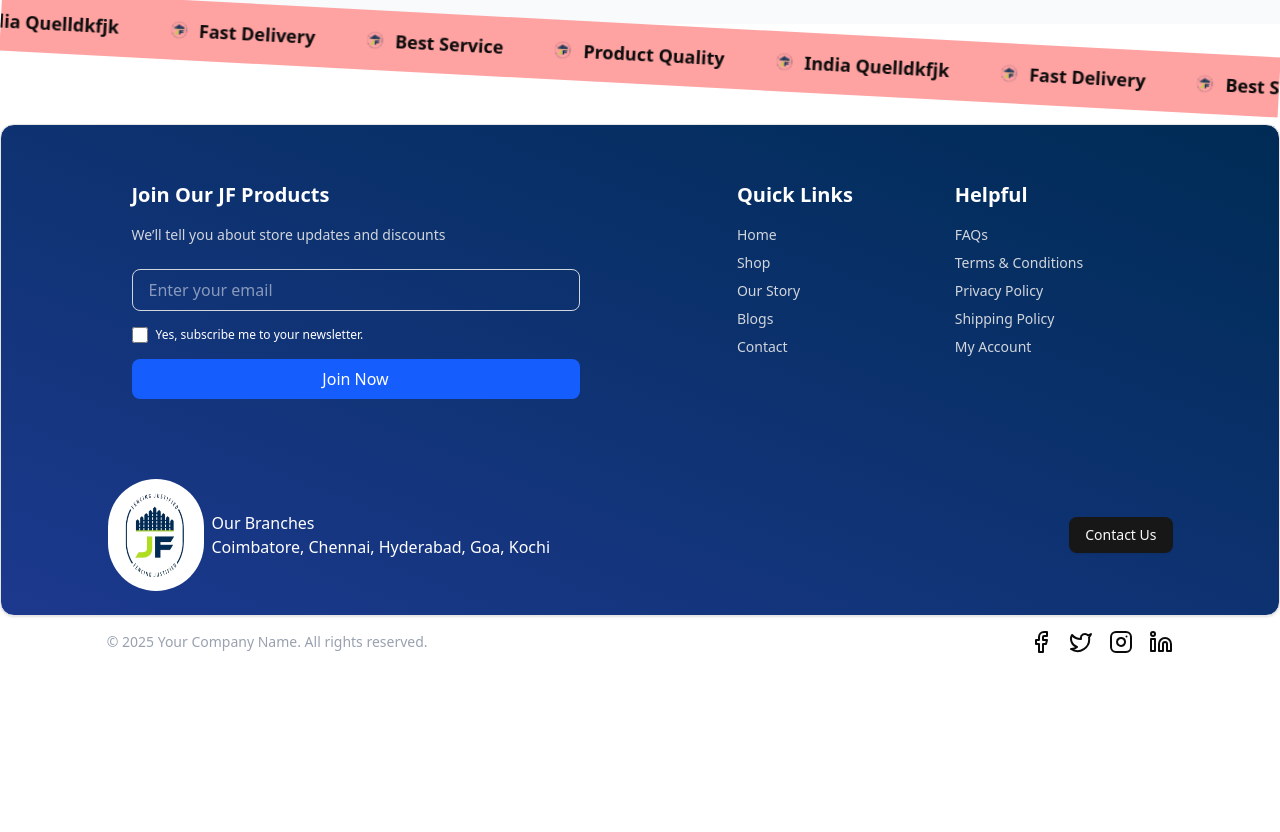
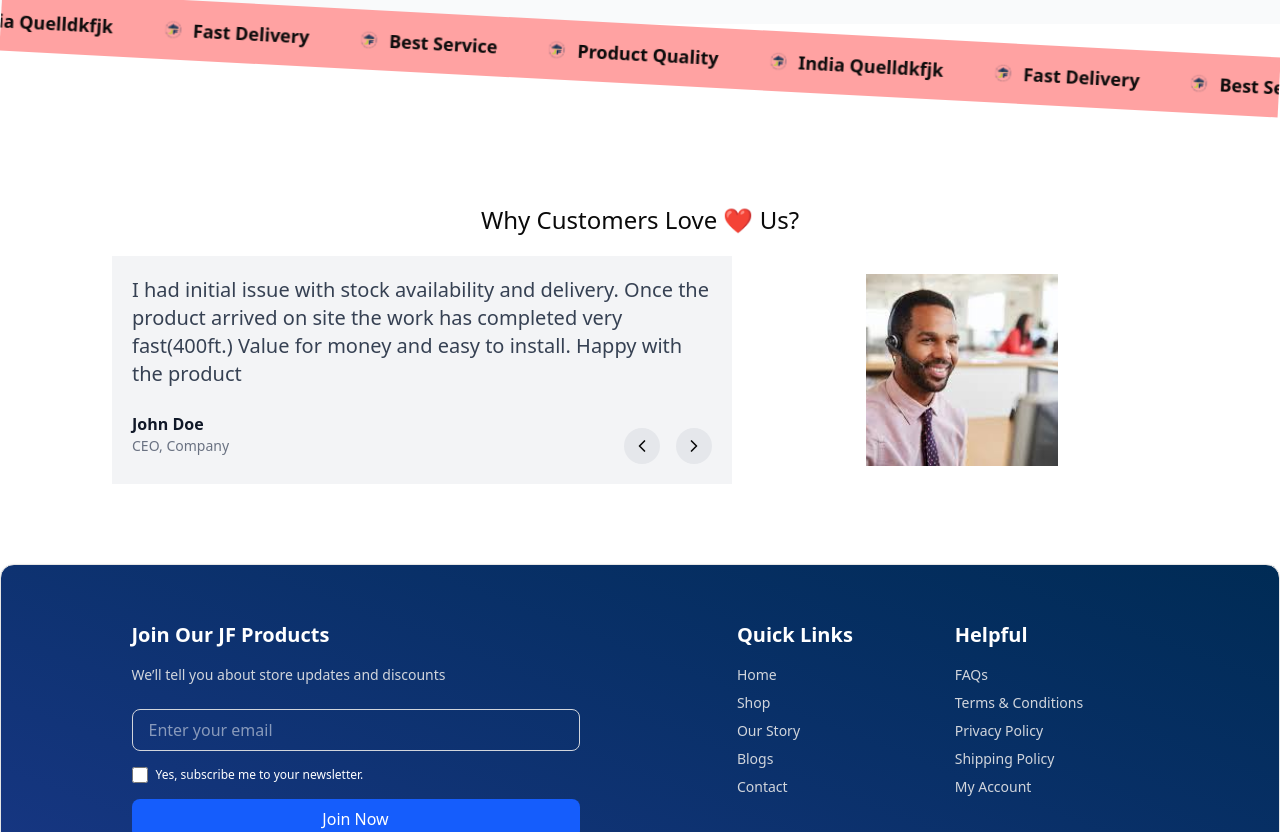
Before and after one commit to mdrasel97/agroKart-task, a Next.js app: page / in a window 1280 px wide. Shown: the part 2288-3120 px from the top of the page. Before the commit the page ends 2956 px from the top, so only its background shows below. Built offline with nearby package versions, Linux system fonts and the light colour scheme.

Commit message:
customer review section added

```diff
--- a/src/app/page.js
+++ b/src/app/page.js
@@ -15,6 +15,7 @@ import LandscapeProducts from "./pages/landscapeProducts/LandscapeProducts";
 import TrustedCustomers from "./pages/trastedCustomer/TrustedCustomers";
 import WhyChooseUs from "./pages/whyChooseUs/WhyChooseUs";
 import MarqueePage from "./pages/marquee/MarqueePage";
+import CustomerReviews from "./pages/customerReviews/CustomerReviews";
 
 export default function Home() {
   const [products, setProducts] = useState([]);
@@ -85,6 +86,7 @@ export default function Home() {
       <TrustedCustomers />
       <WhyChooseUs />
       <MarqueePage />
+      <CustomerReviews />
     </div>
   );
 }
--- /dev/null
+++ b/src/app/pages/customerReviews/CustomerReviews.jsx
@@ -0,0 +1,87 @@
+"use client";
+
+import React, { useState } from "react";
+import Image from "next/image";
+import { Card, CardContent } from "@/components/ui/card";
+import { ChevronLeft, ChevronRight } from "lucide-react";
+
+export default function CustomerReviews() {
+  const reviews = [
+    {
+      name: "John Doe",
+      position: "CEO, Company",
+      text: "I had initial issue with stock availability and delivery. Once the product arrived on site the work has completed very fast(400ft.) Value for money and easy to install. Happy with the product",
+      image: "/assets/customer1.jpeg",
+    },
+    {
+      name: "Jane Smith",
+      position: "Marketing Head",
+      text: "I had initial issue with stock availability and delivery. Once the product arrived on site the work has completed very fast(400ft.) Value for money and easy to install. Happy with the product",
+      image: "/assets/customer.jpeg",
+    },
+    {
+      name: "Mike Johnson",
+      position: "Developer",
+      text: "I had initial issue with stock availability and delivery. Once the product arrived on site the work has completed very fast(400ft.) Value for money and easy to install. Happy with the product",
+      image: "/assets/customer3.jpg",
+    },
+  ];
+
+  const [current, setCurrent] = useState(0);
+
+  const nextSlide = () =>
+    setCurrent(current === reviews.length - 1 ? 0 : current + 1);
+  const prevSlide = () =>
+    setCurrent(current === 0 ? reviews.length - 1 : current - 1);
+
+  return (
+    <section className="max-w-6xl mx-auto py-10 px-6 mt-20">
+      <h2 className="text-center text-2xl mb-5">Why Customers Love ❤️ Us?</h2>
+      <CardContent className="flex flex-col md:flex-row items-center gap-6">
+        {/* Left: Customer Review */}
+        <div className="md:w-3/5 bg-gray-100 p-5">
+          <p className="text-lg md:text-xl text-gray-700 dark:text-gray-200 mb-4">
+            {reviews[current].text}
+          </p>
+          <div className="flex items-center justify-between">
+            <div>
+              <h3 className="text-md font-bold text-gray-900 dark:text-white">
+                {reviews[current].name}
+              </h3>
+              <p className="text-sm text-gray-500">
+                {reviews[current].position}
+              </p>
+            </div>
+            {/* Carousel Controls */}
+            <div className="flex items-center space-x-4 mt-6">
+              <button
+                onClick={prevSlide}
+                className="p-2 bg-gray-200 rounded-full hover:bg-gray-300"
+              >
+                <ChevronLeft className="w-5 h-5" />
+              </button>
+              <button
+                onClick={nextSlide}
+                className="p-2 bg-gray-200 rounded-full hover:bg-gray-300"
+              >
+                <ChevronRight className="w-5 h-5" />
+              </button>
+            </div>
+          </div>
+        </div>
+
+        {/* Right: Customer Image */}
+        <div className="md:w-2/5 flex justify-center ">
+          <div className="w-48 h-48 relative overflow-hidden bg-gray-100 p-5">
+            <Image
+              src={reviews[current].image}
+              alt={reviews[current].name}
+              fill
+              className="object-cover"
+            />
+          </div>
+        </div>
+      </CardContent>
+    </section>
+  );
+}
--- a/src/components/footer/Footer.jsx
+++ b/src/components/footer/Footer.jsx
@@ -128,8 +128,8 @@ export default function Footer() {
       </Card>
       <div className="flex items-center justify-between w-10/12 mx-auto">
         <div className="mt-0 py-4 text-center text-gray-400 text-sm">
-          &copy; {new Date().getFullYear()} Your Company Name. All rights
-          reserved.
+          Copyright &copy; {new Date().getFullYear()} JF Products. All rights
+          reserved
         </div>
         <div className="">
           <div className="flex space-x-4">
```
Also changed, not shown: public/assets/customer.jpeg (added), public/assets/customer1.jpeg (added).
